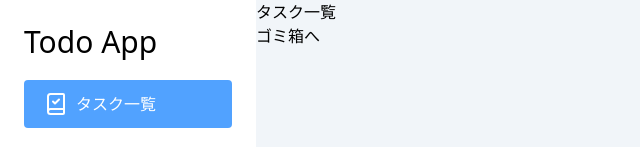
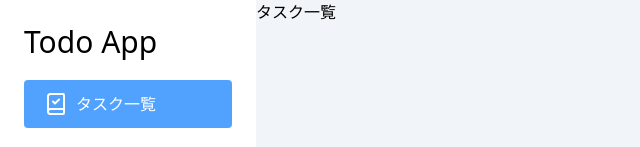
Before and after one commit to AbeTakaki/react-todo-app, a React (Vite) app: page / in a window 1280 px wide. Shown: the top 147 px of the page, without its empty margins (0-640 px from the left). Built offline with nearby package versions, Linux system fonts and the light colour scheme.

Commit message:
tailwindの反映

```diff
--- a/src/App.jsx
+++ b/src/App.jsx
@@ -12,22 +12,12 @@ const router = createBrowserRouter([
       {
         // タスク一覧画面
         path: "/",
-        element: (
-          <div>
-            <div>タスク一覧</div>
-            <Link to="trash">ゴミ箱へ</Link>
-          </div>
-        ),
+        element: <div>タスク一覧</div>
       },
       {
         // ゴミ箱画面
         path: "trash",
-        element: (
-          <div>
-            <div>ゴミ箱</div>
-            <Link to="/">タスク一覧へ</Link>
-          </div>
-        ),
+        element: <div>ゴミ箱</div>
       },
     ],
   },
--- a/vite.config.js
+++ b/vite.config.js
@@ -1,6 +1,7 @@
 import { defineConfig } from 'vite'
 import react from '@vitejs/plugin-react-swc'
-import tailwindcss from 'tailwindcss/vite'
+import tailwindcss from '@tailwindcss/vite'
+
 
 // https://vite.dev/config/
 export default defineConfig({
```
